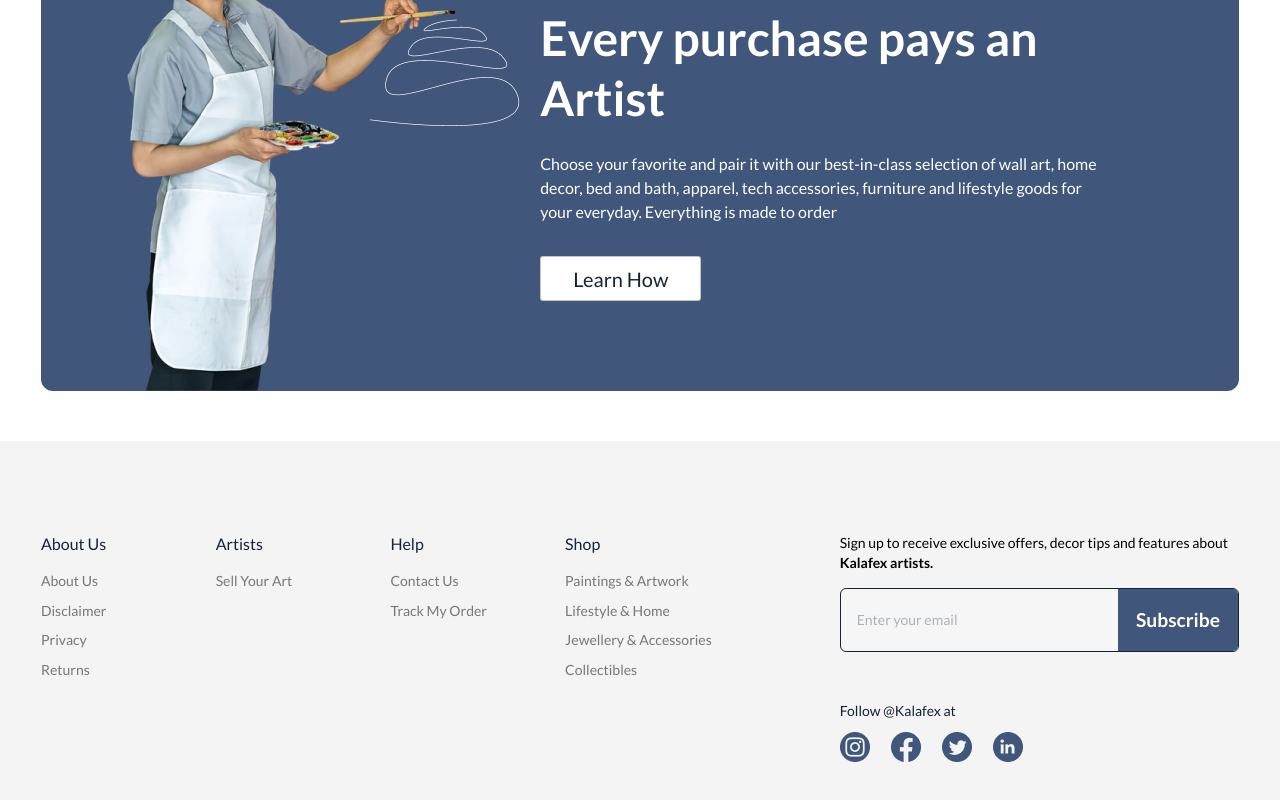
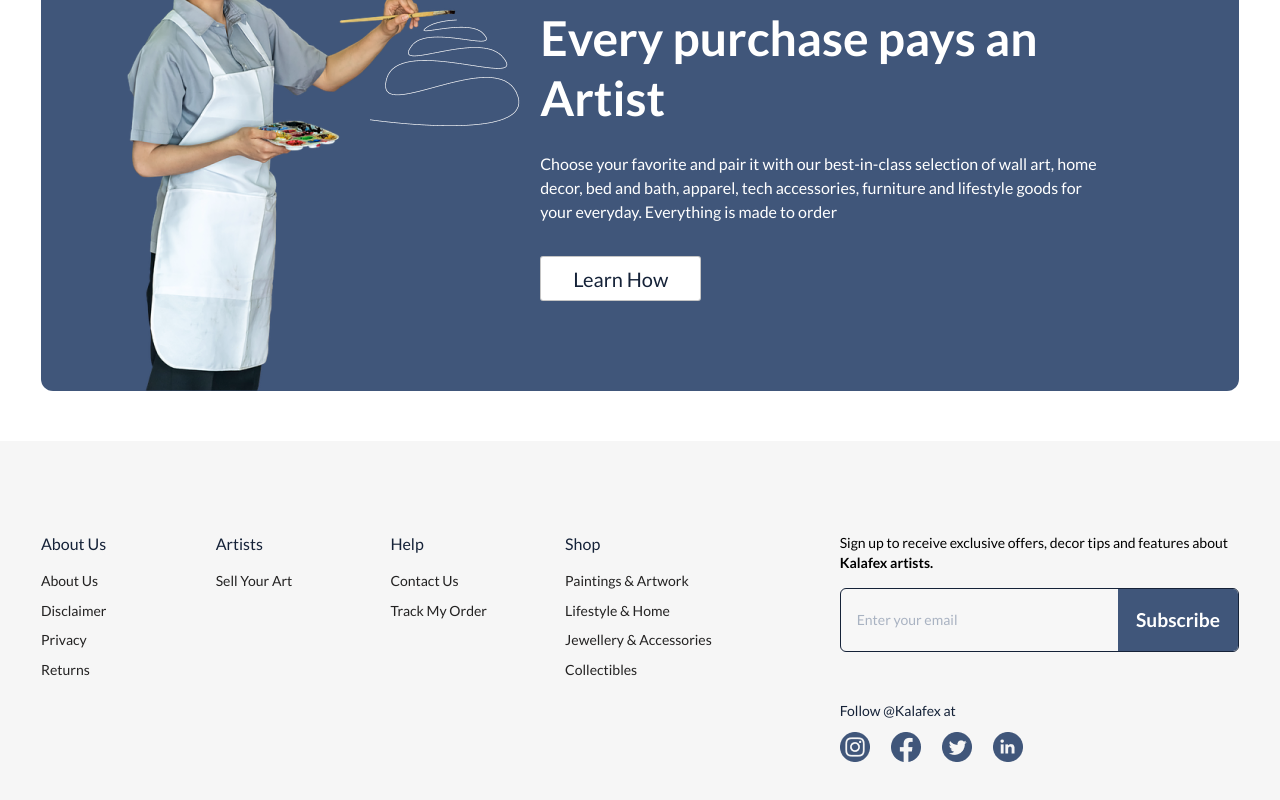
Before and after one commit to shashtag/ecomm, a React (Create React App) app: page / in a window 1280 px wide. Shown: the part 1891-2691 px from the top of the page. Built offline with nearby package versions, Linux system fonts and the light colour scheme; no server answers.

Commit message:
contrast

```diff
--- a/src/components/Footer.js
+++ b/src/components/Footer.js
@@ -19,14 +19,14 @@ import { Link } from "react-router-dom";
 
 const useStyles = makeStyles((theme) => ({
   root: {
-    background: "#F4F4F4",
+    background: "#F6F6F6",
     padding: "75px 15px",
     [theme.breakpoints.up("md")]: {
       padding: "75px 3.2%",
     },
   },
   link: {
-    color: " #787777",
+    color: " #232222",
     margin: theme.spacing(0, 0, 1, 0),
     display: "inline-block",
     textDecoration: "none",
```
Also changed, not shown: 1 other file (tests, documents, lock files or other folders).
